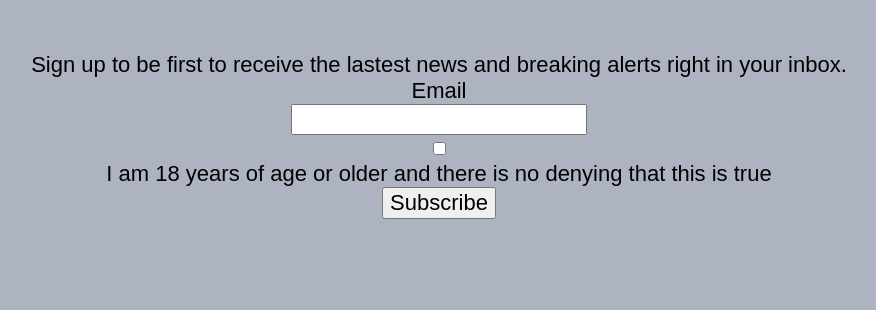
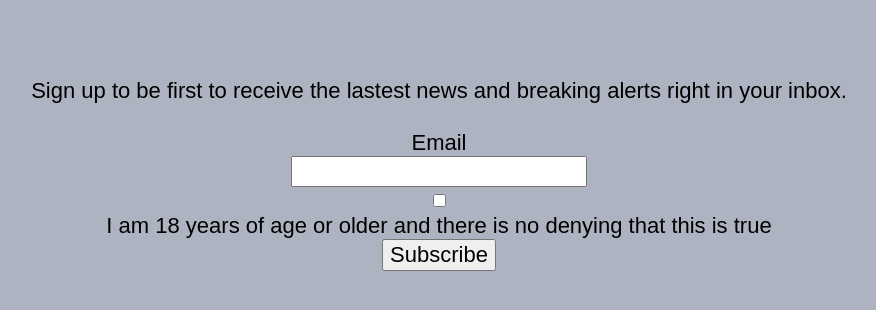
Before and after one commit to jgarci21/itmd362-lab3, a plain HTML site: page index.html in a window 1280 px wide. Shown: the part 130-440 px from the top of the page, without its empty margins (201-1077 px from the left). Drawn offline with nearby package versions, Linux system fonts and the light colour scheme.

Commit message:
I have set the text align and line height for the paragraph.

```diff
--- a/css/screen.css
+++ b/css/screen.css
@@ -218,6 +218,13 @@ h1{
   padding: 1.182em; /* 26px / ~ 120% */
 }
 
+p{
+  line-height: 1.182em; /* 26px / ~ 120% */
+  text-align: center;
+  padding: 1.182em; /* 26px / ~ 120% */
+}
+
+
 /* ===== MODULAR STYLES ===== */
 
 /* ===== STATE STYLES ======= */
```
